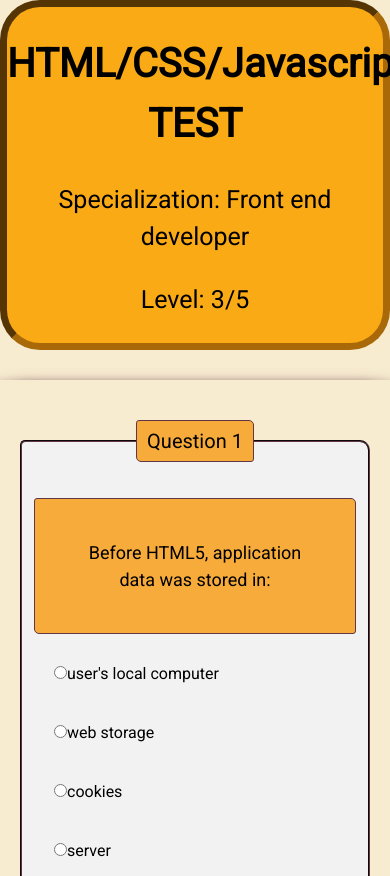
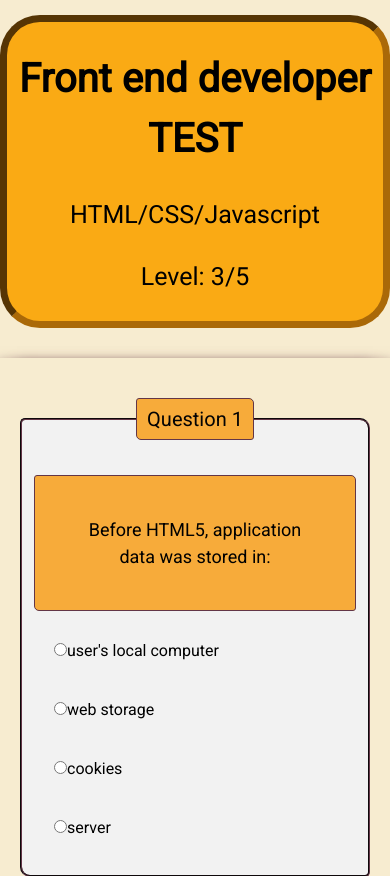
Before and after one commit to DawBrzeski/quiz, a plain HTML site: page index.html in a window 390 px wide. Shown: the top 876 px of the page. Drawn offline with nearby package versions, Linux system fonts and the light colour scheme.

Commit message:
Fixed responsive

```diff
--- a/css/footer.css
+++ b/css/footer.css
@@ -4,6 +4,8 @@
     padding: 10px -50px;
     border: 7px inset #aa6908;
     border-radius: 40px 40px 40px 40px;
+    max-width: 1100px;
+    margin: 0 auto;
     margin-bottom: 20px;
 }
 
--- a/css/header.css
+++ b/css/header.css
@@ -1,4 +1,8 @@
 .header {
+    max-width: 1100px;
+    width: 100%;
+    margin: 0 auto;
+    margin-top: 15px;
     background-color: rgb(250, 170, 20);
     text-align: center;
     padding: 10px -50px;
@@ -11,5 +15,5 @@
 }
 
 .header__paragraph {
-        font-size: 25px;
+    font-size: 25px;
 }
--- a/css/style.css
+++ b/css/style.css
@@ -6,12 +6,10 @@ html {
   box-sizing: inherit;
 }
 
-/* https://codepen.io/s155774/pen/vYgvvZX?editors=1000  */
-
 body {
   line-height: 1.5;
   margin: auto;
   font-family: 'Roboto', sans-serif;
   background-color: rgb(247, 236, 208);
-  text-align:center
+  text-align: center
 }
--- a/index.html
+++ b/index.html
@@ -5,7 +5,7 @@
     <meta charset="UTF-8">
     <meta http-equiv="X-UA-Compatible" content="IE=edge">
     <meta name="viewport" content="width=device-width, initial-scale=1.0">
-    <title>Quiz HTML</title>
+    <title>Quiz FrontEnd</title>
     <link rel="icon" href="images/icon.png">
     <script defer src="js/script.js"></script>
     <link href="css/style.css" rel="stylesheet">
@@ -22,8 +22,8 @@
 
 <body>
     <header class="header">
-        <h1 class="header__mainHeader">HTML/CSS/Javascript TEST</h1>
-        <p class="header__paragraph">Specialization: Front end developer </p>
+        <h1 class="header__mainHeader">Front end developer TEST</h1>
+        <p class="header__paragraph">HTML/CSS/Javascript </p>
         <p class="header__paragraph">Level: 3/5</p>
     </header>
     <div class="formContainer">
```
Also changed, not shown: css/form.css (line endings or trailing spaces).
